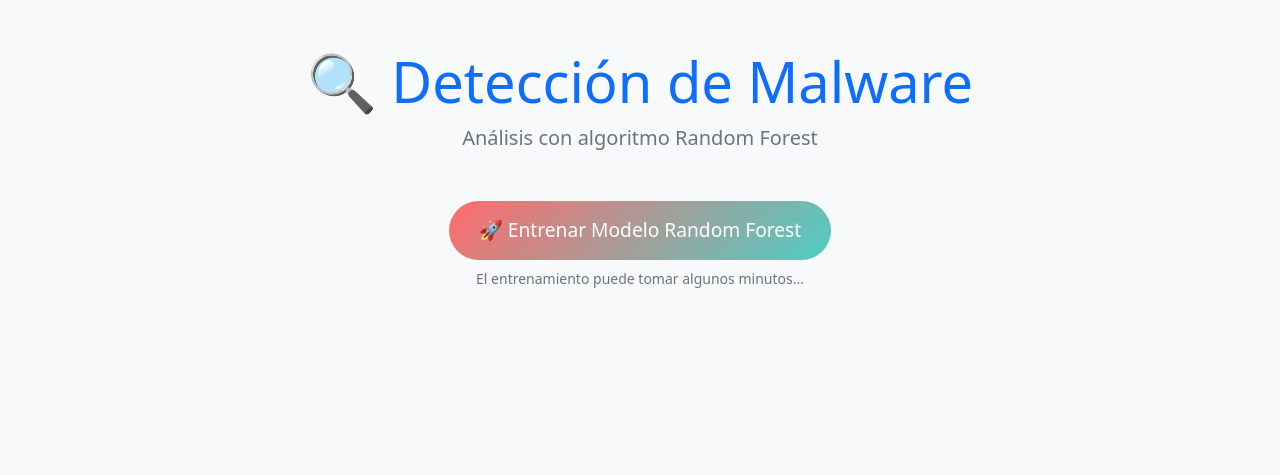
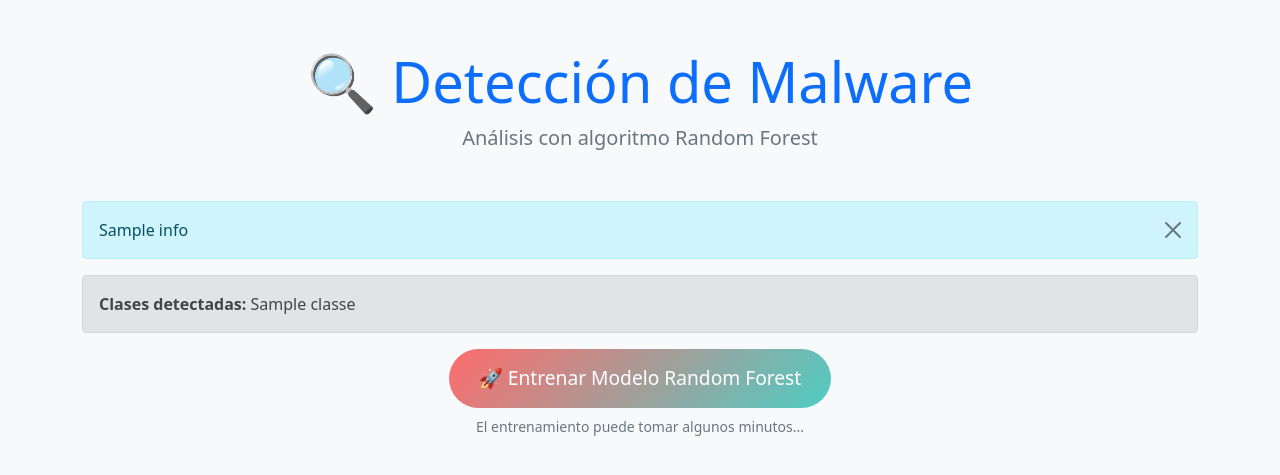
Before and after one commit to JuanCarlos712/RandomF, a Django app: template detection_app/templates/detection_app/results.html in a window 1280 px wide. Shown: the top 475 px of the page. Run offline with Django 4.2, Linux system fonts and the light colour scheme; the template is opened without the code that fills it: most values are stand-ins (such as "Sample title", 1, 10 or a date in 2020).

Commit message:
Update results.html

```diff
--- a/detection_app/templates/detection_app/results.html
+++ b/detection_app/templates/detection_app/results.html
@@ -54,6 +54,18 @@
             <div class="alert alert-danger alert-dismissible fade show" role="alert">
                 {{ error }}
                 <button type="button" class="btn-close" data-bs-dismiss="alert"></button>
+            </div>
+        {% endif %}
+        {% if info %}
+            <div class="alert alert-info alert-dismissible fade show" role="alert">
+        {{ info }}
+            <button type="button" class="btn-close" data-bs-dismiss="alert"></button>
+            </div>
+        {% endif %}
+
+        {% if classes %}
+            <div class="alert alert-secondary">
+            <strong>Clases detectadas:</strong> {{ classes|join:", " }}
             </div>
         {% endif %}
 
@@ -169,4 +181,5 @@
 
     <script src="https://cdn.jsdelivr.net/npm/bootstrap@5.1.3/dist/js/bootstrap.bundle.min.js"></script>
 </body>
+
 </html>
```
